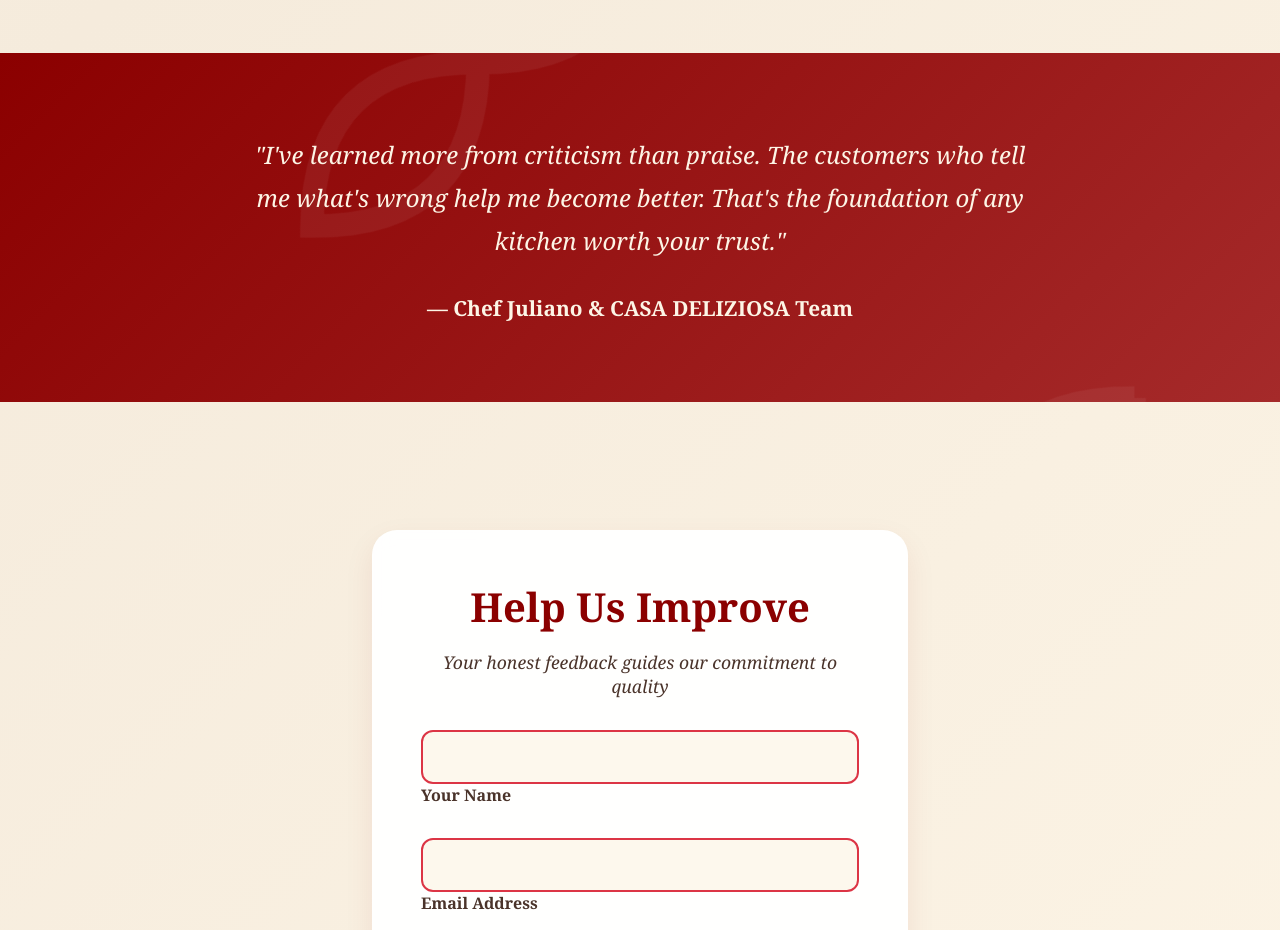
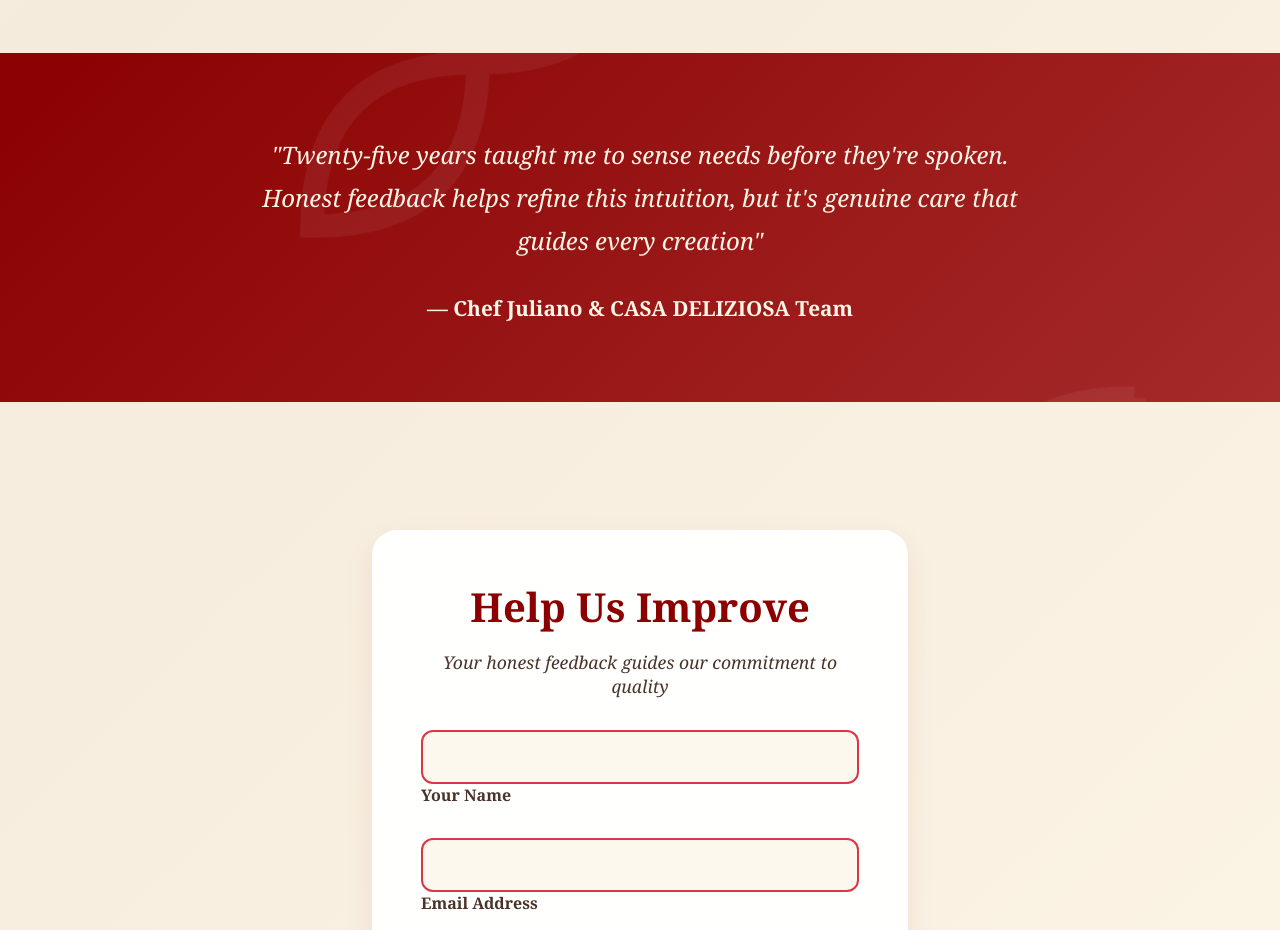
Before and after one commit to deli-ziosa/casa-deliziosa-critics, a plain HTML site: page index.html in a window 1280 px wide. Shown: the part 2680-3610 px from the top of the page. Drawn offline with Linux system fonts and the light colour scheme.

Commit message:
Update index.html

```diff
--- a/index.html
+++ b/index.html
@@ -891,7 +891,7 @@
     <!-- Chef's Message Section -->
     <section class="chef-message">
         <div class="chef-content">
-            <p class="chef-quote">"I've learned more from criticism than praise. The customers who tell me what's wrong help me become better. That's the foundation of any kitchen worth your trust."</p>
+            <p class="chef-quote">"Twenty-five years taught me to sense needs before they're spoken. Honest feedback helps refine this intuition, but it's genuine care that guides every creation"</p>
             <p class="chef-signature">— Chef Juliano & CASA DELIZIOSA Team</p>
         </div>
     </section>
```
